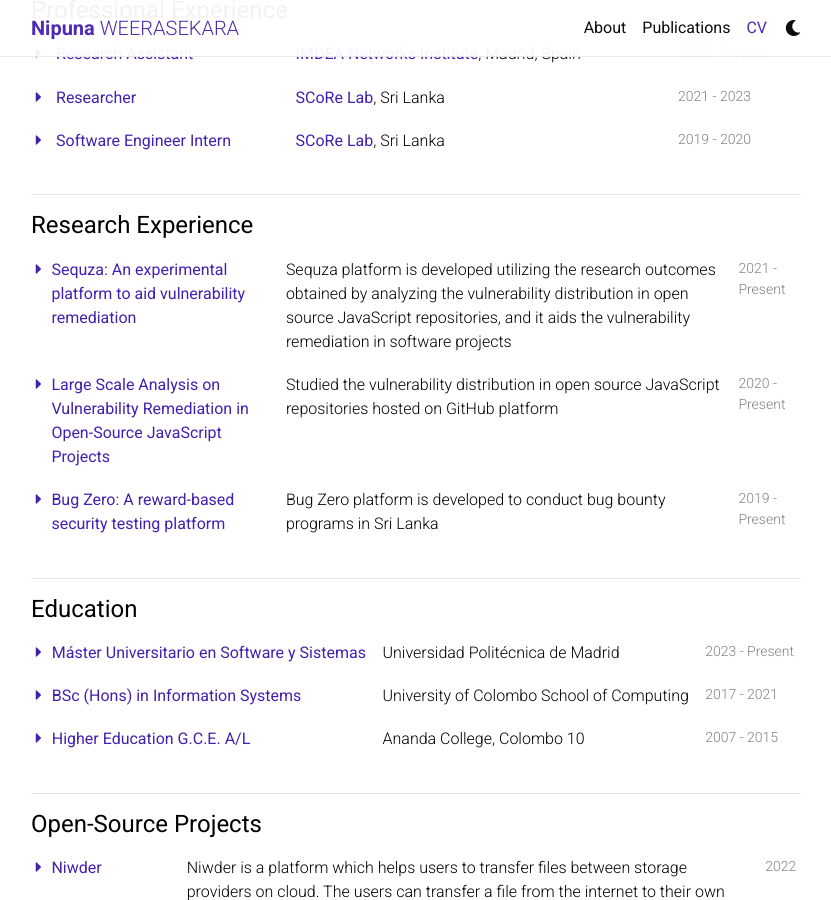
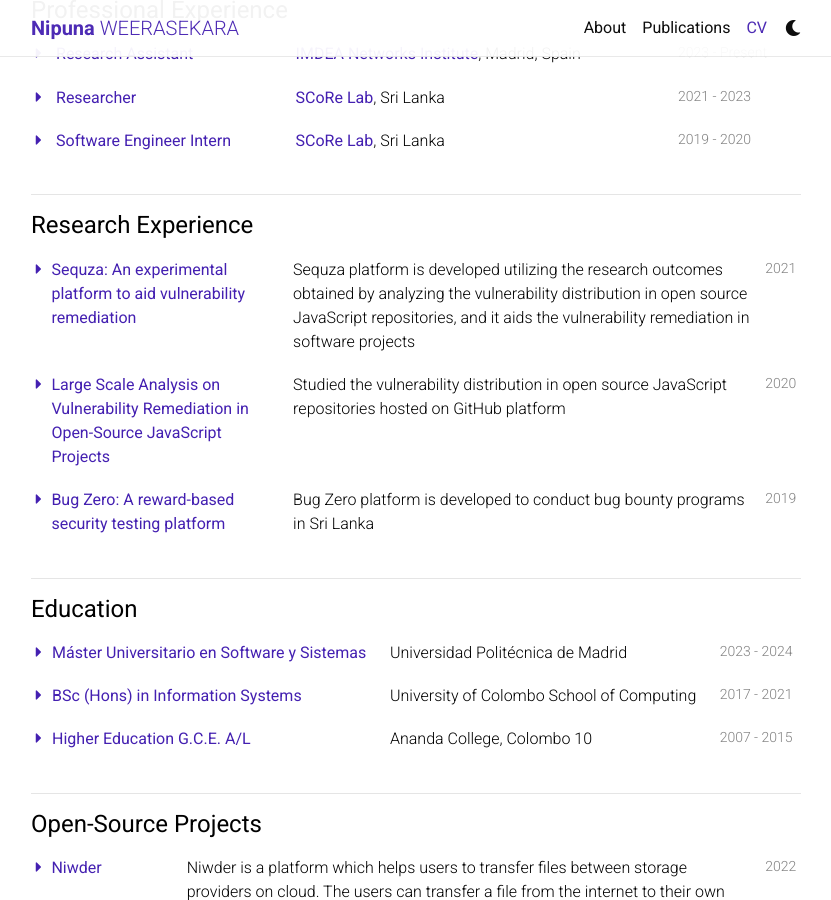
Before and after one commit to Niweera/niweera.com, a Jekyll site: the page built from _pages/cv.md, in a window 1280 px wide and 900 px high, scrolled down 217 px. Shown: the whole window, without its empty margins (224-1055 px from the left). Built offline with Jekyll 4.4.1, drawn with Linux system fonts in a browser that asks for light colours; nearby versions of some CDN libraries; comment, search, counter and statistics services are not loaded; a style sheet for code colours, icons or effects is not loaded.

Commit message:
pre-update for 2025-v2

```diff
--- a/_includes/resume.html
+++ b/_includes/resume.html
@@ -49,7 +49,7 @@
           repositories, and it aids the vulnerability remediation in software
           projects
         </td>
-        <td scope="row" class="lec-years">2021 - Present</td>
+        <td scope="row" class="lec-years">2021</td>
       </tr>
 
       <tr class="flex">
@@ -64,7 +64,7 @@
           Studied the vulnerability distribution in open source JavaScript
           repositories hosted on GitHub platform
         </td>
-        <td scope="row" class="lec-years">2020 - Present</td>
+        <td scope="row" class="lec-years">2020</td>
       </tr>
 
       <tr class="flex">
@@ -79,7 +79,7 @@
           Bug Zero platform is developed to conduct bug bounty programs in Sri
           Lanka
         </td>
-        <td scope="row" class="lec-years">2019 - Present</td>
+        <td scope="row" class="lec-years">2019</td>
       </tr>
     </table>
   </div>
@@ -97,7 +97,7 @@
           <b> Máster Universitario en Software y Sistemas </b>
         </td>
         <td>Universidad Politécnica de Madrid</td>
-        <td scope="row" class="lec-years">2023 - Present</td>
+        <td scope="row" class="lec-years">2023 - 2024</td>
       </tr>
 
       <tr class="flex">
```
Also changed, not shown: .github/workflows/jekyll.yml.
